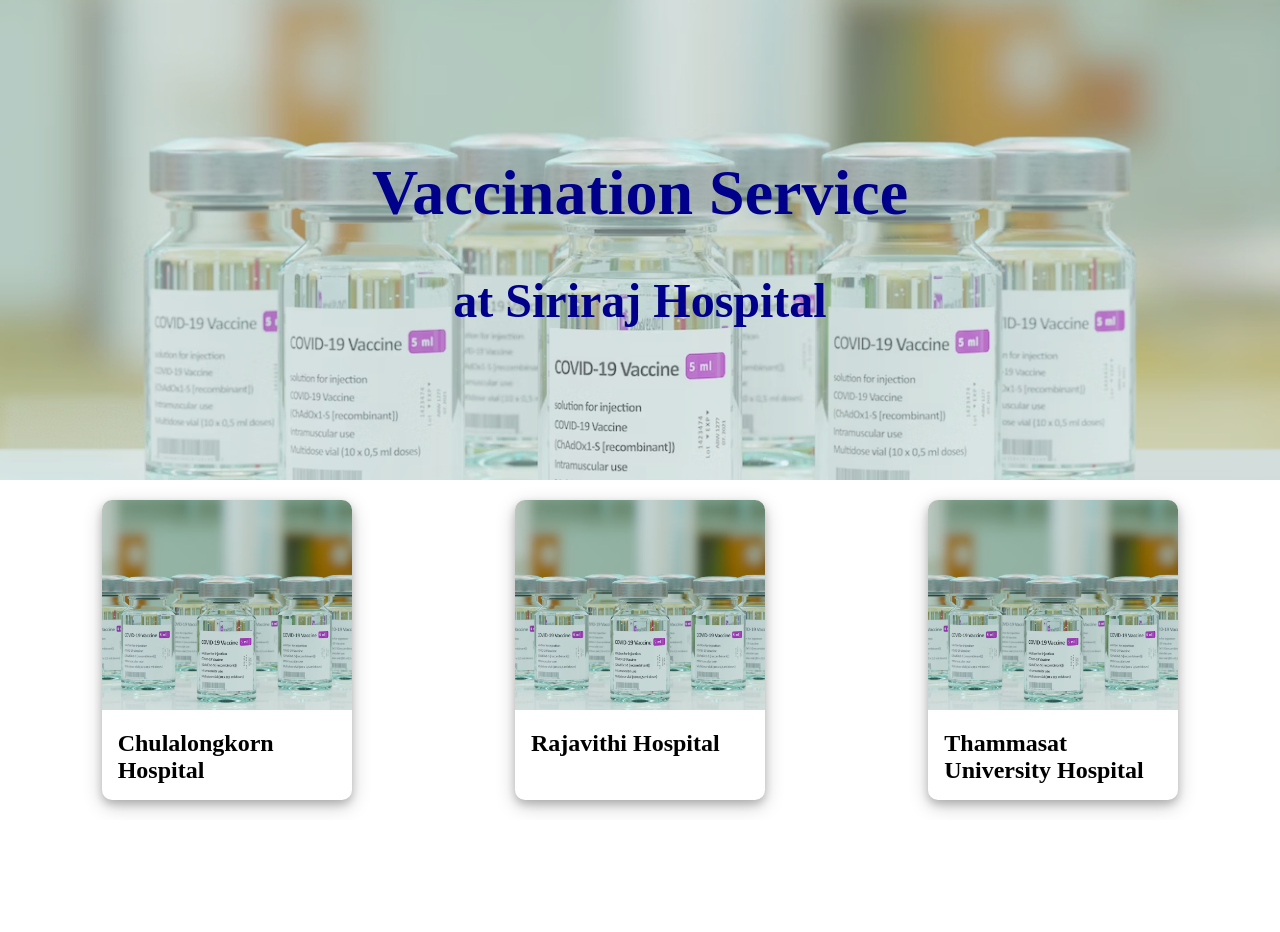
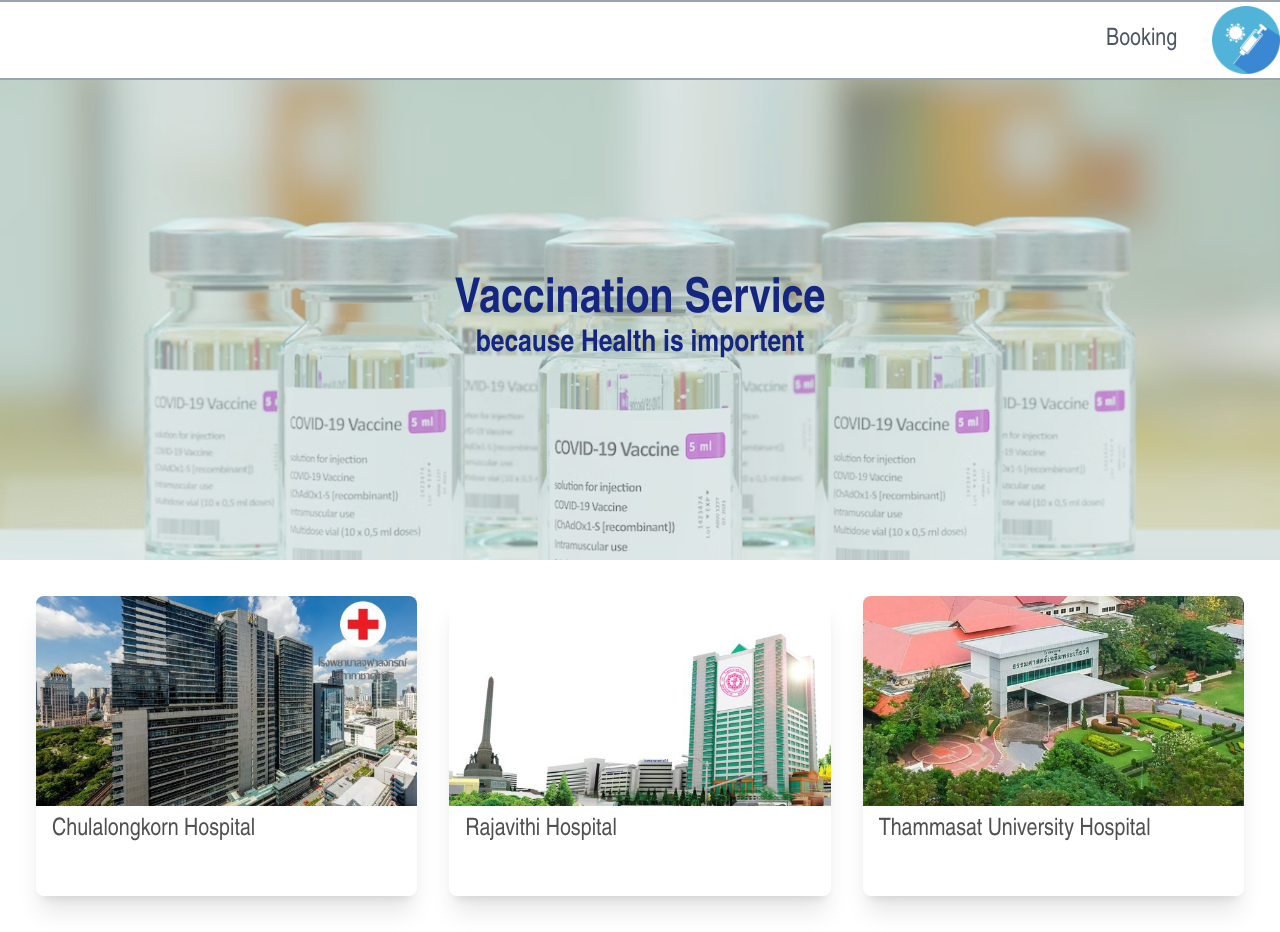
Before and after one commit to KawinM23/SWDevPrac2, a Next.js app in the folder vaccine-book-app/: page / in a window 1280 px wide. Before the commit the page ends 820 px from the top, so only its background shows below. Built offline with nearby package versions, Linux system fonts and the light colour scheme.

Commit message:
Week04-Assignment

```diff
--- /dev/null
+++ b/vaccine-book-app/src/app/booking/page.tsx
@@ -0,0 +1,9 @@
+export default function page() {
+  return (
+    <main>
+      <div>
+        <h1>Booking</h1>
+      </div>
+    </main>
+  );
+}
--- /dev/null
+++ b/vaccine-book-app/src/app/global.css
@@ -0,0 +1,11 @@
+@tailwind base;
+@tailwind components;
+@tailwind utilities;
+
+:root {
+  font-family: "Franklin Gothic", "Arial Narrow", Arial, sans-serif;
+}
+
+h1 {
+  font-size: 2em;
+}
--- a/vaccine-book-app/src/app/layout.tsx
+++ b/vaccine-book-app/src/app/layout.tsx
@@ -1,3 +1,6 @@
+import MenuBar from "@/components/MenuBar";
+import "../app/global.css";
+
 export const metadata = {
   title: "Vaccination Service",
   description: "Generated by Next.js",
@@ -10,7 +13,10 @@
 }) {
   return (
     <html lang="en">
-      <body style={{ margin: 0, padding: 0 }}>{children}</body>
+      <body style={{ margin: 0, padding: 0 }}>
+        <MenuBar />
+        <div className="mt-20">{children}</div>
+      </body>
     </html>
   );
 }
--- a/vaccine-book-app/src/app/page.module.css
+++ /dev/null
@@ -1,228 +0,0 @@
-.main {
-  display: flex;
-  flex-direction: column;
-  justify-content: space-between;
-  align-items: center;
-  min-height: 100vh;
-}
-
-.description {
-  display: inherit;
-  justify-content: inherit;
-  align-items: inherit;
-  font-size: 0.85rem;
-  max-width: var(--max-width);
-  width: 100%;
-  z-index: 2;
-  font-family: var(--font-mono);
-}
-
-.description a {
-  display: flex;
-  justify-content: center;
-  align-items: center;
-  gap: 0.5rem;
-}
-
-.description p {
-  position: relative;
-  margin: 0;
-  padding: 1rem;
-  background-color: rgba(var(--callout-rgb), 0.5);
-  border: 1px solid rgba(var(--callout-border-rgb), 0.3);
-  border-radius: var(--border-radius);
-}
-
-.code {
-  font-weight: 700;
-  font-family: var(--font-mono);
-}
-
-.grid {
-  display: grid;
-  grid-template-columns: repeat(4, minmax(25%, auto));
-  max-width: 100%;
-  width: var(--max-width);
-}
-
-.card {
-  padding: 1rem 1.2rem;
-  border-radius: var(--border-radius);
-  background: rgba(var(--card-rgb), 0);
-  border: 1px solid rgba(var(--card-border-rgb), 0);
-  transition: background 200ms, border 200ms;
-}
-
-.card span {
-  display: inline-block;
-  transition: transform 200ms;
-}
-
-.card h2 {
-  font-weight: 600;
-  margin-bottom: 0.7rem;
-}
-
-.card p {
-  margin: 0;
-  opacity: 0.6;
-  font-size: 0.9rem;
-  line-height: 1.5;
-  max-width: 30ch;
-}
-
-.center {
-  display: flex;
-  justify-content: center;
-  align-items: center;
-  position: relative;
-  padding: 4rem 0;
-}
-
-.center::before {
-  background: var(--secondary-glow);
-  border-radius: 50%;
-  width: 480px;
-  height: 360px;
-  margin-left: -400px;
-}
-
-.center::after {
-  background: var(--primary-glow);
-  width: 240px;
-  height: 180px;
-  z-index: -1;
-}
-
-.center::before,
-.center::after {
-  content: "";
-  left: 50%;
-  position: absolute;
-  filter: blur(45px);
-  transform: translateZ(0);
-}
-
-.logo {
-  position: relative;
-}
-/* Enable hover only on non-touch devices */
-@media (hover: hover) and (pointer: fine) {
-  .card:hover {
-    background: rgba(var(--card-rgb), 0.1);
-    border: 1px solid rgba(var(--card-border-rgb), 0.15);
-  }
-
-  .card:hover span {
-    transform: translateX(4px);
-  }
-}
-
-@media (prefers-reduced-motion) {
-  .card:hover span {
-    transform: none;
-  }
-}
-
-/* Mobile */
-@media (max-width: 700px) {
-  .content {
-    padding: 4rem;
-  }
-
-  .grid {
-    grid-template-columns: 1fr;
-    margin-bottom: 120px;
-    max-width: 320px;
-    text-align: center;
-  }
-
-  .card {
-    padding: 1rem 2.5rem;
-  }
-
-  .card h2 {
-    margin-bottom: 0.5rem;
-  }
-
-  .center {
-    padding: 8rem 0 6rem;
-  }
-
-  .center::before {
-    transform: none;
-    height: 300px;
-  }
-
-  .description {
-    font-size: 0.8rem;
-  }
-
-  .description a {
-    padding: 1rem;
-  }
-
-  .description p,
-  .description div {
-    display: flex;
-    justify-content: center;
-    position: fixed;
-    width: 100%;
-  }
-
-  .description p {
-    align-items: center;
-    inset: 0 0 auto;
-    padding: 2rem 1rem 1.4rem;
-    border-radius: 0;
-    border: none;
-    border-bottom: 1px solid rgba(var(--callout-border-rgb), 0.25);
-    background: linear-gradient(
-      to bottom,
-      rgba(var(--background-start-rgb), 1),
-      rgba(var(--callout-rgb), 0.5)
-    );
-    background-clip: padding-box;
-    backdrop-filter: blur(24px);
-  }
-
-  .description div {
-    align-items: flex-end;
-    pointer-events: none;
-    inset: auto 0 0;
-    padding: 2rem;
-    height: 200px;
-    background: linear-gradient(
-      to bottom,
-      transparent 0%,
-      rgb(var(--background-end-rgb)) 40%
-    );
-    z-index: 1;
-  }
-}
-
-/* Tablet and Smaller Desktop */
-@media (min-width: 701px) and (max-width: 1120px) {
-  .grid {
-    grid-template-columns: repeat(2, 50%);
-  }
-}
-
-@media (prefers-color-scheme: dark) {
-  .vercelLogo {
-    filter: invert(1);
-  }
-
-  .logo {
-    filter: invert(1) drop-shadow(0 0 0.3rem #ffffff70);
-  }
-}
-
-@keyframes rotate {
-  from {
-    transform: rotate(360deg);
-  }
-  to {
-    transform: rotate(0deg);
-  }
-}
--- a/vaccine-book-app/src/app/page.tsx
+++ b/vaccine-book-app/src/app/page.tsx
@@ -14,9 +14,12 @@
           justifyContent: "space-around",
         }}
       >
-        <Card name="Chulalongkorn Hospital" imgSrc="/img/cover.avif" />
-        <Card name="Rajavithi Hospital" imgSrc="/img/cover.avif" />
-        <Card name="Thammasat University Hospital" imgSrc="/img/cover.avif" />
+        <Card name="Chulalongkorn Hospital" imgSrc="/img/chula.jpg" />
+        <Card name="Rajavithi Hospital" imgSrc="/img/rajavithi.jpg" />
+        <Card
+          name="Thammasat University Hospital"
+          imgSrc="/img/thammasat.jpg"
+        />
       </div>
     </main>
   );
--- a/vaccine-book-app/src/components/Banner.tsx
+++ b/vaccine-book-app/src/components/Banner.tsx
@@ -3,17 +3,18 @@
 
 export default function Banner() {
   return (
-    <div className={styles.banner}>
+    <div className="block h-[60vh] relative">
       <Image
         src={"/img/cover.avif"}
         alt="cover"
         fill={true}
         objectFit="cover"
         priority
+        className="opacity-60"
       />
-      <div className={styles.bannerText}>
-        <h1>Vaccination Service</h1>
-        <h2>at Siriraj Hospital</h2>
+      <div className="z-20 top-1/2 left-1/2 -translate-x-2/4 -translate-y-2/4 text-3xl font-bold text-[#142680]  absolute text-center ">
+        <h1 className="text-5xl">Vaccination Service</h1>
+        <h2>because Health is importent</h2>
       </div>
     </div>
   );
--- a/vaccine-book-app/src/components/Card.tsx
+++ b/vaccine-book-app/src/components/Card.tsx
@@ -8,11 +8,11 @@
 
 export default function Card(props: Props) {
   return (
-    <div className={styles.card}>
-      <div className={styles.cardImg}>
+    <div className="w-[400px] h-[300px] shadow-xl rounded-lg overflow-hidden m-4">
+      <div className="relative w-full h-[70%]">
         <Image src={props.imgSrc} alt={"Image"} fill={true} objectFit="cover" />
       </div>
-      <h2 className={styles.cardText}>{props.name}</h2>
+      <h2 className="px-4 pt-2 text-2xl text-[#505050]">{props.name}</h2>
     </div>
   );
 }
--- a/vaccine-book-app/src/components/MenuBar.tsx
+++ b/vaccine-book-app/src/components/MenuBar.tsx
@@ -1 +1,19 @@
-export default function MenuBar() {}
+import Image from "next/image";
+import MenuBarItem from "@/components/MenuBarItem";
+
+export default function MenuBar() {
+  return (
+    <div className="h-20 bg-white fixed top-0 left-0 right-0 z-30 border-y-gray-400 border-y-2 flex flex-row justify-end items-center">
+      <MenuBarItem title="Booking" pageRef="/booking" />
+      <Image
+        src="/img/vaccine-6592893_1280.png"
+        alt={"logo"}
+        objectFit="contain"
+        className="h-[90%] w-auto"
+        width={0}
+        height={0}
+        sizes="100vh"
+      />
+    </div>
+  );
+}
--- /dev/null
+++ b/vaccine-book-app/src/components/MenuBarItem.tsx
@@ -0,0 +1,17 @@
+import Link from "next/link";
+
+interface Props {
+  title: string;
+  pageRef: string;
+}
+
+export default function MenuBarItem(props: Props) {
+  return (
+    <Link
+      href={props.pageRef}
+      className="w-[140px] text-center my-auto text-2xl text-gray-600"
+    >
+      {props.title}
+    </Link>
+  );
+}
--- a/vaccine-book-app/src/components/banner.module.css
+++ /dev/null
@@ -1,21 +0,0 @@
-.banner {
-  display: block;
-  height: 60vh;
-  position: relative;
-}
-
-.banner img {
-  opacity: 70%;
-}
-
-.bannerText {
-  z-index: 20;
-  color: darkblue;
-  font-weight: bold;
-  font-size: 2rem;
-  text-align: center;
-  position: absolute;
-  top: 50%;
-  left: 50%;
-  transform: translate(-50%, -50%);
-}
--- a/vaccine-book-app/src/components/card.module.css
+++ /dev/null
@@ -1,20 +0,0 @@
-div.card {
-  width: 250px;
-  height: 300px;
-  background-color: white;
-  box-shadow: 0 4px 8px 0 rgba(0, 0, 0, 0.2), 0 6px 20px 0 rgba(0, 0, 0, 0.2);
-  border-radius: 10px;
-  overflow: hidden;
-}
-
-div.cardImg {
-  position: relative;
-  width: 100%;
-  height: 70%;
-}
-
-.cardText {
-  padding-left: 1rem;
-  padding-right: 1rem;
-  font-size: 1.5rem;
-}
--- a/vaccine-book-app/tailwind.config.js
+++ b/vaccine-book-app/tailwind.config.js
@@ -1,8 +1,11 @@
 /** @type {import('tailwindcss').Config} */
 module.exports = {
-  content: [],
+  content: [
+    "./src/app/**/*.{js,ts,jsx,tsx,mdx}",
+    "./src/components/**/*.{js,ts,jsx,tsx,mdx}",
+  ],
   theme: {
     extend: {},
   },
   plugins: [],
-}
+};
```
